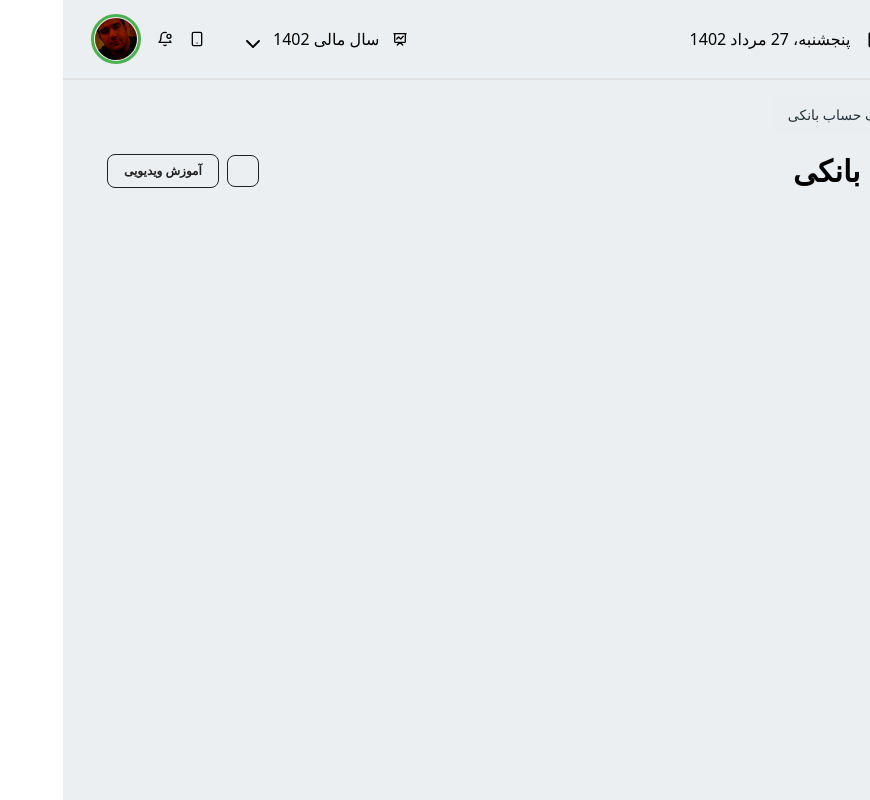
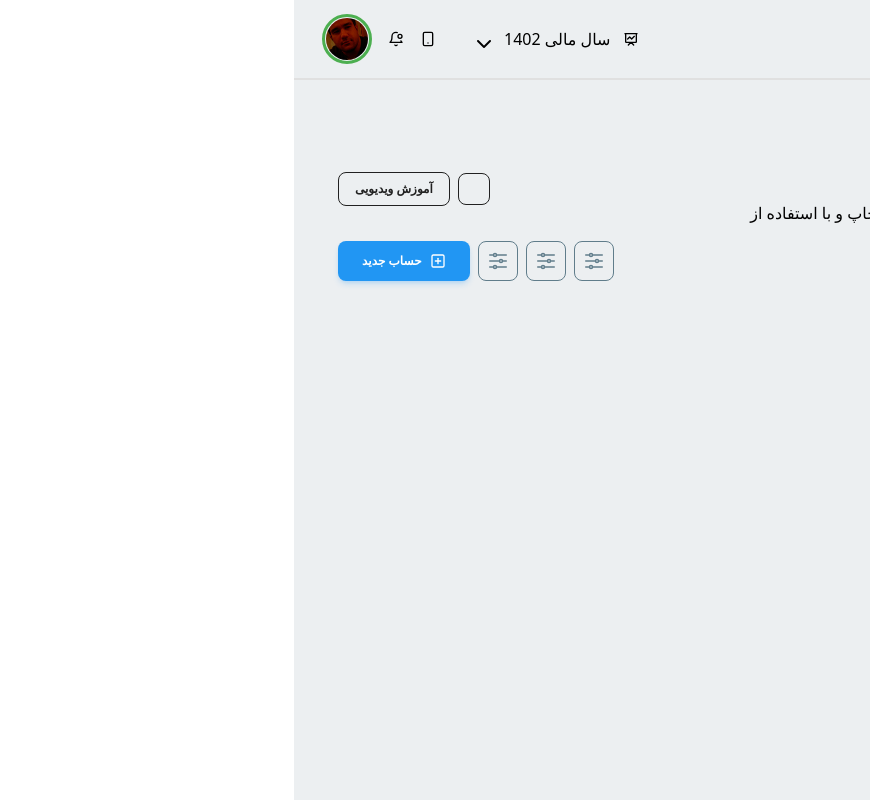
Before and after one commit to super-duper-man/mrf_bank_account_sample, a React (Vite) app: page / in a window 1280 px wide. Shown: the whole page, without its empty margins (410-1280 px from the left). Built offline with nearby package versions, Linux system fonts and the light colour scheme; some icons are missing.

Commit message:
dashboard tools

```diff
--- a/src/components/DashboardTitle.tsx
+++ b/src/components/DashboardTitle.tsx
@@ -1,12 +1,20 @@
-import { IconButton } from "@material-tailwind/react";
+import { Chip, IconButton } from "@material-tailwind/react";
 import { Button } from "@material-tailwind/react";
 import { PiFilePdfDuotone } from "react-icons/pi";
 function DashboardTitle() {
   return (
     <div className="flex justify-between items-center mt-5">
       <div>
-        <span className="font-bold text-3xl">تعریف حساب بانکی</span>
+        <div className="flex justify-start items-center gap-4">
+          <span className="font-bold text-3xl">تعریف حساب بانکی</span>
+          <Chip variant="ghost" className="rounded-full" value="120 حساب" />
+        </div>
+        <p className="mt-3">
+          لورم ایپسوم متن ساختگی با تولید سادگی نامفهوم از صنعت چاپ و با استفاده
+          از
+        </p>
       </div>
+
       <div className="flex items-center gap-2">
         <IconButton placeholder={undefined} variant="outlined" size="sm">
           <PiFilePdfDuotone className="text-2xl" />
--- /dev/null
+++ b/src/components/DashboardTools.tsx
@@ -0,0 +1,73 @@
+import React from "react";
+
+import { Button, IconButton, Input } from "@material-tailwind/react";
+import { HiOutlineAdjustmentsHorizontal } from "react-icons/hi2";
+import { FiPlusSquare } from "react-icons/fi";
+
+const DashboardTools = () => {
+  return (
+    <div className="flex items-center justify-between mt-4">
+      <div className="flex items-center justify-start gap-2">
+        <Input
+          type="search"
+          placeholder="جستجو"
+          className="!border !border-gray-300 bg-gray-300 text-gray-900 shadow-lg shadow-gray-900/5 ring-4 ring-transparent placeholder:text-gray-500 focus:!border-gray-900 focus:!border-t-gray-900 focus:ring-gray-900/10 w-[250px]"
+          labelProps={{
+            className: "hidden",
+          }}
+          containerProps={{ className: "min-w-[100px]" }}
+          crossOrigin={undefined}
+          icon={<i className="fas fa-search" />}
+        />
+        <IconButton
+          placeholder={undefined}
+          variant="outlined"
+          size="md"
+          className="w-40"
+          color="blue-gray"
+        >
+          <HiOutlineAdjustmentsHorizontal className="text-2xl" />
+        </IconButton>
+      </div>
+      <div className="flex justify-center items-center gap-2">
+        <IconButton
+          placeholder={undefined}
+          variant="outlined"
+          size="md"
+          className="w-40"
+          color="blue-gray"
+        >
+          <HiOutlineAdjustmentsHorizontal className="text-2xl" />
+        </IconButton>
+        <IconButton
+          placeholder={undefined}
+          variant="outlined"
+          size="md"
+          className="w-40"
+          color="blue-gray"
+        >
+          <HiOutlineAdjustmentsHorizontal className="text-2xl" />
+        </IconButton>
+        <IconButton
+          placeholder={undefined}
+          variant="outlined"
+          size="md"
+          className="w-40"
+          color="blue-gray"
+        >
+          <HiOutlineAdjustmentsHorizontal className="text-2xl" />
+        </IconButton>
+        <Button
+          placeholder={undefined}
+          color="blue"
+          className="flex justify-start items-center gap-2"
+        >
+          <FiPlusSquare className="text-base" />
+          حساب جدید
+        </Button>
+      </div>
+    </div>
+  );
+};
+
+export default DashboardTools;
--- a/src/components/CompanyHeader.tsx
+++ b/src/components/SideListHeader.tsx
@@ -1,7 +1,7 @@
 import { useSidebarToggle } from "../store/sidebar-store";
 import { BsApple } from "react-icons/bs";
 
-const CompanyHeader = () => {
+const SideListHeader = () => {
   const displaySidebar = useSidebarToggle((state) => state.display);
 
   return (
@@ -14,7 +14,7 @@ const CompanyHeader = () => {
         </span>
       </div>
       <i
-        className={`fa-regular fa-credit-card text-xl ${
+        className={`fa-regular fa-credit-card text-xl text-gray-700 ${
           displaySidebar && "hidden"
         }`}
       />
@@ -22,4 +22,4 @@ const CompanyHeader = () => {
   );
 };
 
-export default CompanyHeader;
+export default SideListHeader;
--- a/src/layout/AppLayout.tsx
+++ b/src/layout/AppLayout.tsx
@@ -1,4 +1,4 @@
-import CompanyHeader from "../components/CompanyHeader";
+import SideListHeader from "../components/SideListHeader";
 import SideList from "../components/SideList";
 import SidebarFooter from "../components/SidebarFooter";
 import Header from "./Header";
@@ -9,7 +9,7 @@ function AppLayout({ children }: Children) {
   return (
     <main className="flex flex-row justify-start bg-blue-gray-50">
       <Sidebar
-        sideHeader={<CompanyHeader />}
+        sideHeader={<SideListHeader />}
         sideList={<SideList />}
         sideFooter={<SidebarFooter />}
       />
--- a/src/pages/Dashboard.tsx
+++ b/src/pages/Dashboard.tsx
@@ -1,11 +1,13 @@
 import DashboardBreadcrumbs from "../components/DashboardBreadcrumbs";
 import DashboardTitle from "../components/DashboardTitle";
+import DashboardTools from "../components/DashboardTools";
 
 function Dashboard() {
   return (
     <div className="flex flex-col px-7">
       <DashboardBreadcrumbs />
       <DashboardTitle />
+      <DashboardTools />
     </div>
   );
 }
```
